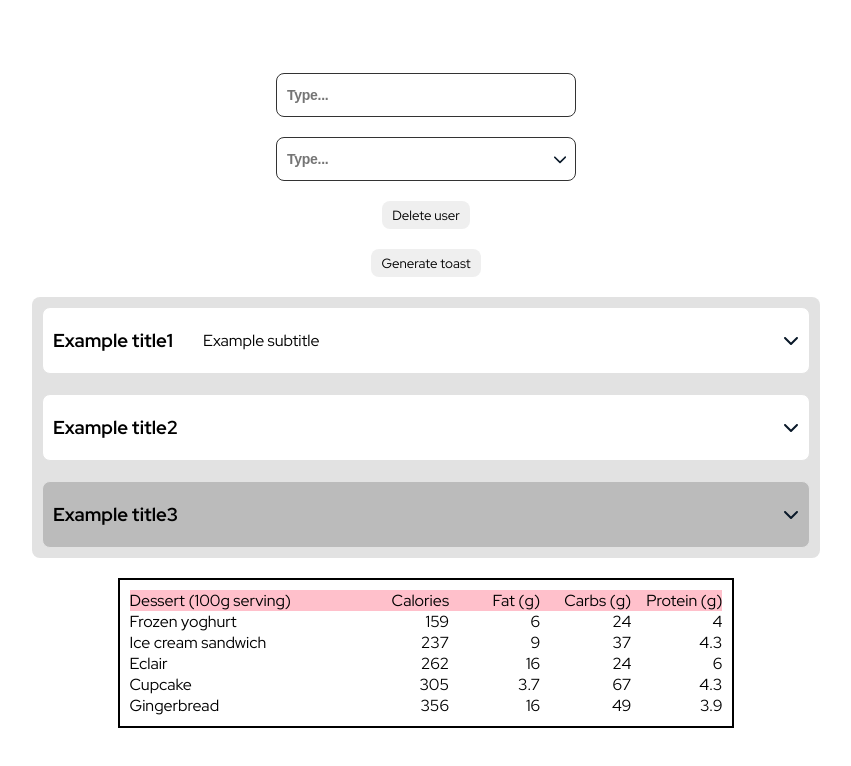
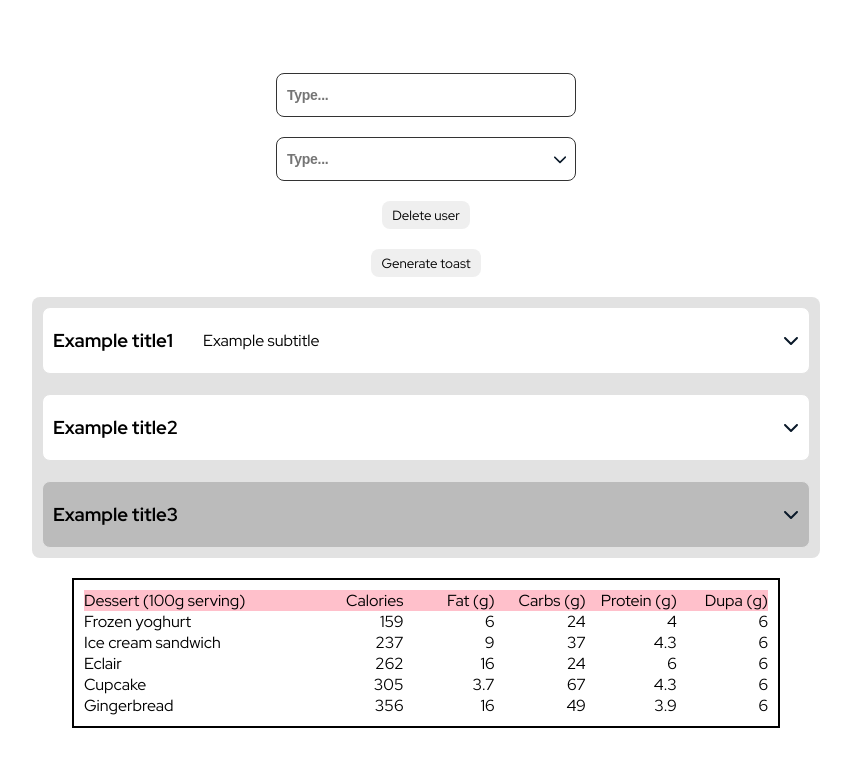
Before and after one commit to rartamosa/React-UI-components, a React (Create React App) app: page / in a window 1280 px wide. Shown: the top 766 px of the page, without its empty margins (214-1065 px from the left). Built offline with nearby package versions, Linux system fonts and the light colour scheme.

Commit message:
Updated the Table component

```diff
--- a/src/App.tsx
+++ b/src/App.tsx
@@ -26,7 +26,11 @@ import accordionDummyData from "./components/Accordion/AccordionDummyData";
 
 // TABLE
 import Table from "./components/Table/Table";
-import { TableRequiredData, SubHeaders } from "./components/Table/TableProps";
+import {
+  TableRequiredData,
+  SubHeaders,
+  TableData,
+} from "./components/Table/TableProps";
 
 const App = () => {
   //  TAGS INPUT
@@ -62,25 +66,27 @@ const App = () => {
     createTableSubHeaderNames(uniqid(), "Fat (g)"),
     createTableSubHeaderNames(uniqid(), "Carbs (g)"),
     createTableSubHeaderNames(uniqid(), "Protein (g)"),
+    createTableSubHeaderNames(uniqid(), "Dupa (g)"),
   ];
 
   const createTableData = (
     id: string,
-    name: string,
+    cellName: string,
     calories: number,
     fat: number,
     carbs: number,
-    protein: number
+    protein: number,
+    dupa: number
   ): TableRequiredData => {
-    return { id, name, calories, fat, carbs, protein };
+    return { id, cellName, calories, fat, carbs, protein, dupa };
   };
 
   const tableRows = [
-    createTableData(uniqid(), "Frozen yoghurt", 159, 6.0, 24, 4.0),
-    createTableData(uniqid(), "Ice cream sandwich", 237, 9.0, 37, 4.3),
-    createTableData(uniqid(), "Eclair", 262, 16.0, 24, 6.0),
-    createTableData(uniqid(), "Cupcake", 305, 3.7, 67, 4.3),
-    createTableData(uniqid(), "Gingerbread", 356, 16.0, 49, 3.9),
+    createTableData(uniqid(), "Frozen yoghurt", 159, 6.0, 24, 4.0, 6),
+    createTableData(uniqid(), "Ice cream sandwich", 237, 9.0, 37, 4.3, 6),
+    createTableData(uniqid(), "Eclair", 262, 16.0, 24, 6.0, 6),
+    createTableData(uniqid(), "Cupcake", 305, 3.7, 67, 4.3, 6),
+    createTableData(uniqid(), "Gingerbread", 356, 16.0, 49, 3.9, 6),
   ];
 
   return (
--- a/src/components/Table/Table.tsx
+++ b/src/components/Table/Table.tsx
@@ -1,4 +1,6 @@
 import styled from "styled-components";
+// @ts-ignore
+import uniqid from "uniqid";
 
 import { TableProps, SubHeaders } from "./TableProps";
 
@@ -17,11 +19,17 @@ const Table = ({ mainHeader, tableRows, tableSubHeaders }: TableProps) => {
         <TBody>
           {tableRows.map((row) => (
             <TRow key={row.id} tableSubHeaders={tableSubHeaders}>
-              <TCell style={{ textAlign: "unset" }}>{row.name}</TCell>
-              <TCell>{row.calories}</TCell>
+              <TCell style={{ textAlign: "unset" }}>{row.cellName}</TCell>
+              {Object.entries(row)
+                .filter((cell) => cell[0] !== "id")
+                .filter((cell) => cell[0] !== "cellName")
+                .map((cell) => (
+                  <TCell key={uniqid()}>{cell[1]}</TCell>
+                ))}
+              {/* <TCell>{row.calories}</TCell>
               <TCell>{row.fat}</TCell>
               <TCell>{row.carbs}</TCell>
-              <TCell>{row.protein}</TCell>
+              <TCell>{row.protein}</TCell> */}
             </TRow>
           ))}
         </TBody>
```
Also changed, not shown: src/components/Table/TableProps.ts (+5 -2 lines).
